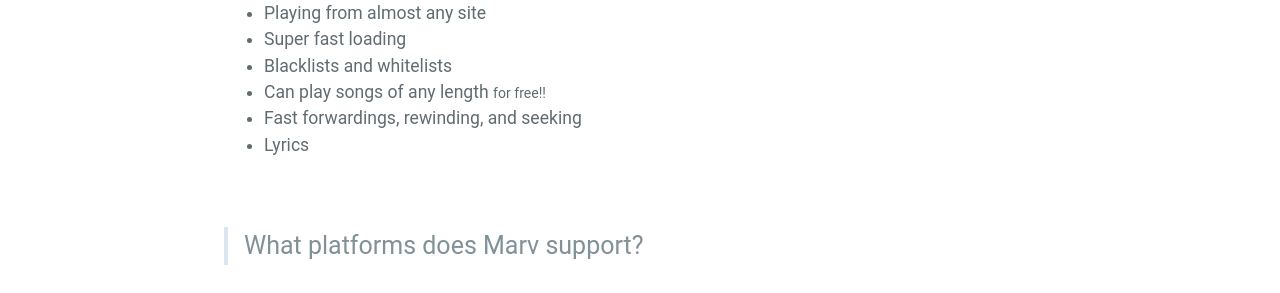
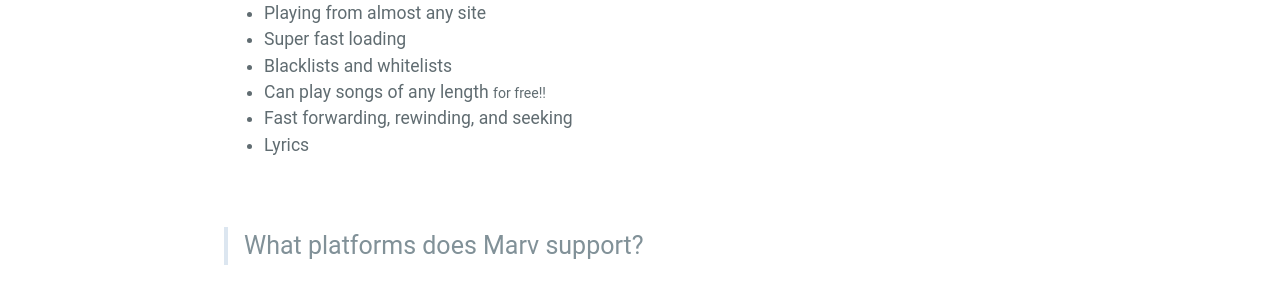
Before and after one commit to mymindishazel/marv-docs, a Jekyll site: the page built from index.md, in a window 1280 px wide. Shown: the part 456-749 px from the top of the page. Built offline with Jekyll 4.4.1, drawn with Linux system fonts in a browser that asks for light colours; our own code applies the rules of GitHub Pages for plain Markdown files.

Commit message:
Update index.md

```diff
--- a/index.md
+++ b/index.md
@@ -8,7 +8,7 @@
 - Super fast loading
 - Blacklists and whitelists
 - Can play songs of any length <small>for free!!</small>
-- Fast forwardings, rewinding, and seeking
+- Fast forwarding, rewinding, and seeking
 - Lyrics
 
 <br>
```
